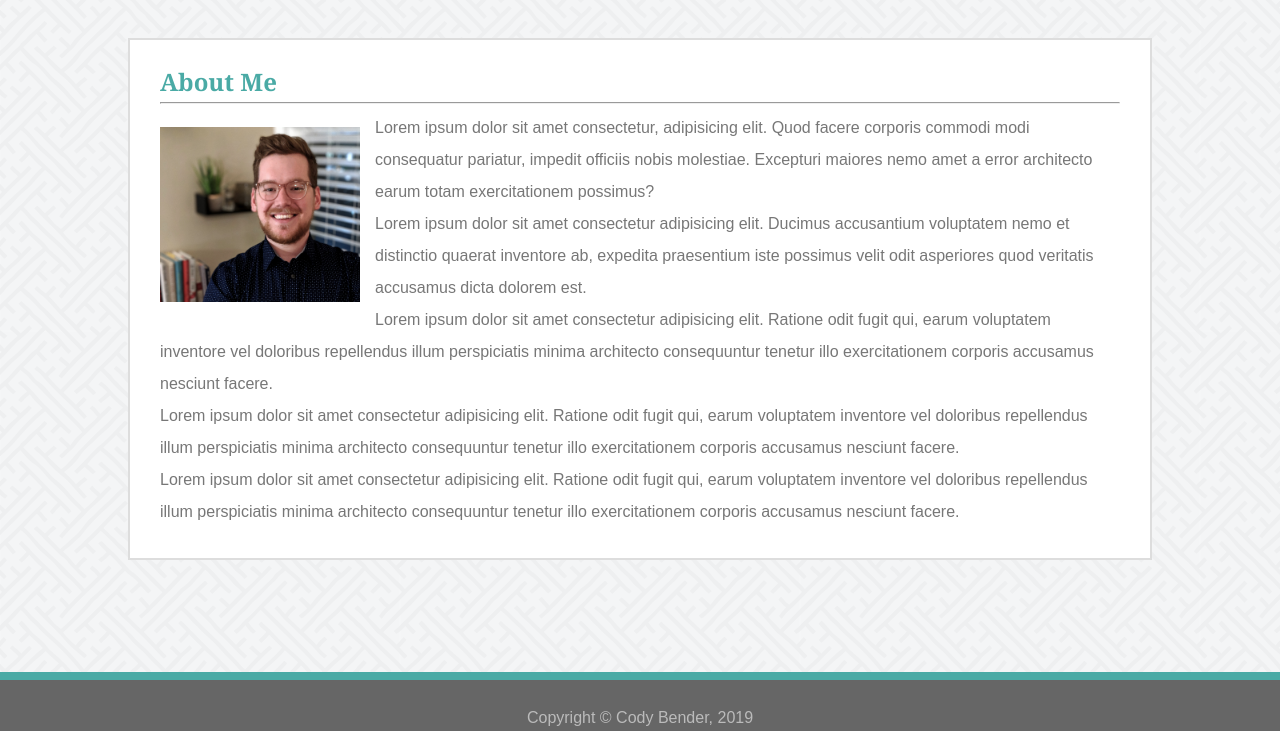
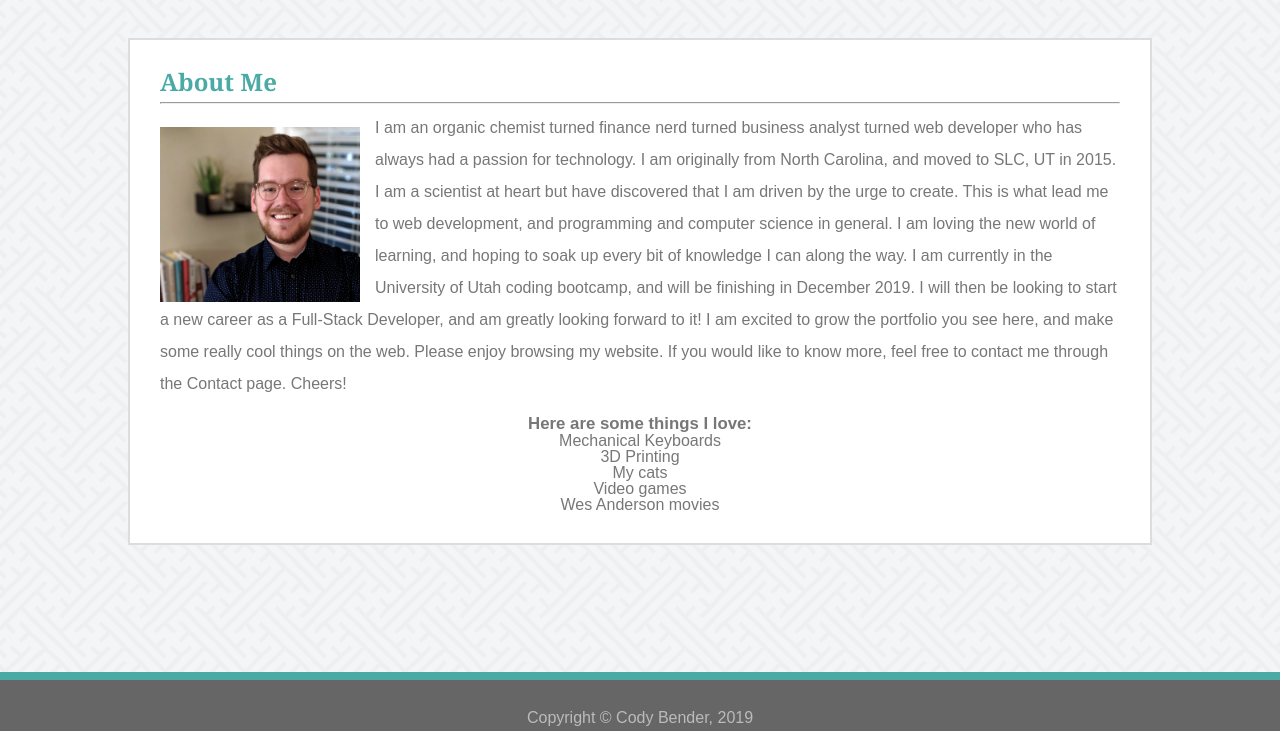
Before and after one commit to cfbender/Basic-Portfolio, a plain HTML site: page index.html in a window 1280 px wide. Shown: the part 69-800 px from the top of the page. Drawn offline with Linux system fonts and the light colour scheme.

Commit message:
updated About Me

```diff
--- a/assets/css/style.css
+++ b/assets/css/style.css
@@ -82,7 +82,7 @@ a {
     height: 175px;
     margin-top: 15px;
     margin-right: 15px;
-    margin-bottom: 15px;
+    margin-bottom: 0px;
 }
 
 .mainblock {
@@ -177,3 +177,14 @@ footer {
       float: left;
       padding: 10px 30px 10px 30px;
   }
+
+  #interests {
+      margin: 0 auto;
+      text-align: center;
+      clear: both;
+  }
+
+  h3 {
+      font-size: 1.05em;
+      font-weight: bold;
+  }
--- a/index.html
+++ b/index.html
@@ -31,21 +31,26 @@
 
         <img id="headshot" src="assets/images/new_headshot_small.jpg" alt="Cody Bender">
 
-        <p>Lorem ipsum dolor sit amet consectetur, adipisicing elit. Quod facere corporis commodi modi consequatur pariatur,
-            impedit officiis nobis molestiae. Excepturi maiores nemo amet a error architecto earum totam exercitationem possimus?</p>
+        <p>I am an organic chemist turned finance nerd turned business analyst turned web developer who has always had a passion for technology. I am originally from North Carolina, and moved to SLC, UT in 2015. I am a scientist at heart
+            but have discovered that I am driven by the urge to create. This is what lead me to web development, and programming and computer science in general. I am loving the new world of learning, and hoping to soak up every bit of knowledge
+            I can along the way. I am currently in the University of Utah coding bootcamp, and will be finishing in December 2019. I will then be looking to start a new career as a Full-Stack Developer, and am greatly looking forward to it! I am excited
+            to grow the portfolio you see here, and make some really cool things on the web. Please enjoy browsing my website. If you would like to know more, feel free to contact me through the Contact page. Cheers!
+        </p>
+        <br>
+        <div id="interests">
+            <h3>Here are some things I love:</h3>
+            <ul>
+                <li>Mechanical Keyboards</li>
+                <li>3D Printing</li>
+                <li>My cats</li>
+                <li>Video games</li>
+                <li>Wes Anderson movies</li>
+            </ul>
+        </div>
 
-        <p>Lorem ipsum dolor sit amet consectetur adipisicing elit. Ducimus accusantium voluptatem nemo et distinctio quaerat inventore ab,
-            expedita praesentium iste possimus velit odit asperiores quod veritatis accusamus dicta dolorem est.</p>
 
-        <p>Lorem ipsum dolor sit amet consectetur adipisicing elit. Ratione odit fugit qui, earum voluptatem inventore vel doloribus
-            repellendus illum perspiciatis minima architecto consequuntur tenetur illo exercitationem corporis accusamus nesciunt facere.</p>
 
-        <p>Lorem ipsum dolor sit amet consectetur adipisicing elit. Ratione odit fugit qui, earum voluptatem inventore vel doloribus
-                repellendus illum perspiciatis minima architecto consequuntur tenetur illo exercitationem corporis accusamus nesciunt facere.</p>
-         <p>Lorem ipsum dolor sit amet consectetur adipisicing elit. Ratione odit fugit qui, earum voluptatem inventore vel doloribus
-                 repellendus illum perspiciatis minima architecto consequuntur tenetur illo exercitationem corporis accusamus nesciunt facere.</p>
     </div>
-
     <footer>
         Copyright © Cody Bender, 2019
     </footer>
```
